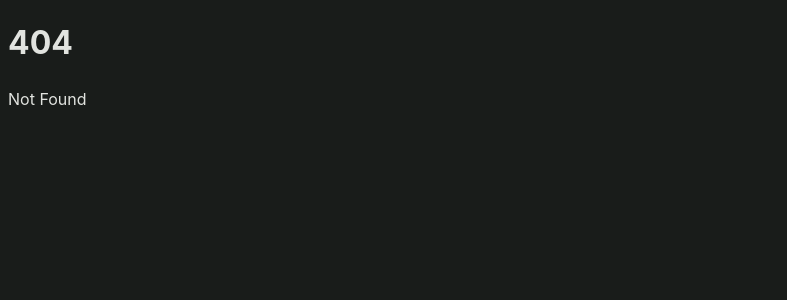
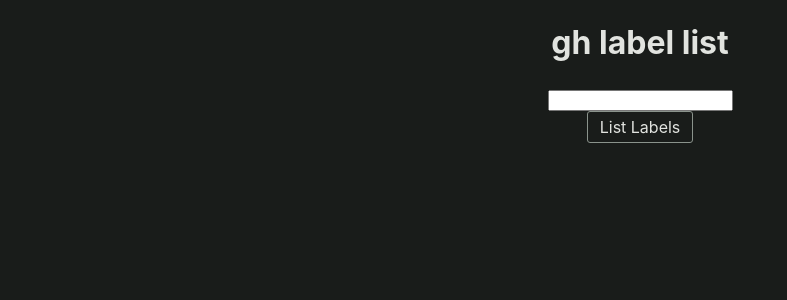
Before and after one commit to ferreira-tb/gh-label, a SvelteKit app: page /list in a window 1280 px wide. Before the commit this address had no page. Shown: the top 300 px of the page, without its empty margins (0-787 px from the left). Built offline with nearby package versions, Linux system fonts and the light colour scheme.

Commit message:
feat: create basic components

```diff
--- a/src-tauri/tauri.conf.json
+++ b/src-tauri/tauri.conf.json
@@ -36,7 +36,7 @@
       {
         "fullscreen": false,
         "resizable": false,
-        "title": "GitHub Label",
+        "title": "gh label",
         "width": 800,
         "height": 600
       }
--- a/src/app.css
+++ b/src/app.css
@@ -6,9 +6,12 @@
     sans-serif;
 
   --border-radius: 3px;
+  --box-shadow: 0 1px 2px 0 rgba(0 0 0 / 30%), 0 1px 3px 1px rgba(0 0 0 / 15%);
 
   --color-background: #191c1a;
   --color-on-background: #e1e3df;
+  --color-outline: #8a938c;
+  --color-primary: #c30;
 }
 
 html {
--- /dev/null
+++ b/src/index.d.ts
@@ -0,0 +1,5 @@
+interface RepoLabel {
+  color: string;
+  description: string;
+  name: string;
+}
--- /dev/null
+++ b/src/lib/components/Button.svelte
@@ -0,0 +1,29 @@
+<button type="button" class="button" on:click>
+  <slot />
+</button>
+
+<style>
+.button {
+  transition:
+    border-color 0.3s ease-in-out,
+    box-shadow 0.3s ease-in-out,
+    color 0.3s ease-in-out;
+  cursor: pointer;
+  border: 1px solid var(--color-outline);
+  border-radius: var(--border-radius);
+  background-color: transparent;
+  padding: 0.25em 0.75em;
+  min-width: 10ch;
+  min-height: 32px;
+  color: inherit;
+  font-size: 1em;
+  font-family: inherit;
+  text-align: center;
+}
+
+.button:hover {
+  box-shadow: var(--box-shadow);
+  border-color: var(--color-primary);
+  color: var(--color-primary);
+}
+</style>
--- /dev/null
+++ b/src/lib/components/Card.svelte
@@ -0,0 +1,55 @@
+<script lang="ts">
+export let title: string;
+export let description: string;
+</script>
+
+<div
+  class="card"
+  role="button"
+  tabindex="0"
+  on:click
+  on:keydown|preventDefault={(e) => {
+    if (e.key === 'Enter') e.currentTarget.click();
+  }}
+>
+  <div class="card-title">{title}</div>
+  <div class="card-description">{description}</div>
+</div>
+
+<style>
+.card {
+  display: flex;
+  flex-direction: column;
+  justify-content: center;
+  align-items: center;
+  cursor: pointer;
+  box-shadow: var(--box-shadow);
+  border-radius: var(--border-radius);
+  padding: 1rem;
+  overflow: hidden;
+}
+
+.card:hover {
+  transform: translateY(-0.25rem);
+  transition: transform 0.2s ease-in-out;
+}
+
+.card-title {
+  display: flex;
+  justify-content: flex-start;
+  align-items: center;
+  width: 100%;
+  font-weight: 500;
+  font-size: 1rem;
+}
+
+.card-description {
+  display: flex;
+  justify-content: flex-start;
+  align-items: center;
+  padding: 1rem;
+  width: 100%;
+  font-size: 0.875rem;
+  line-height: 1.25rem;
+}
+</style>
--- /dev/null
+++ b/src/lib/components/Input.svelte
@@ -0,0 +1,5 @@
+<script lang="ts">
+export let value = '';
+</script>
+
+<input type="text" bind:value />
--- /dev/null
+++ b/src/lib/stores.ts
@@ -0,0 +1,12 @@
+import { writable } from 'svelte/store';
+
+export const owner = writable(localStorage.getItem('gh-label:owner') ?? '');
+export const repo = writable(localStorage.getItem('gh-label:repo') ?? '');
+
+owner.subscribe((value) => {
+  localStorage.setItem('gh-label:owner', value);
+});
+
+repo.subscribe((value) => {
+  localStorage.setItem('gh-label:repo', value);
+});
--- a/src/routes/+layout.svelte
+++ b/src/routes/+layout.svelte
@@ -1,5 +1,26 @@
 <script>
-import "../app.css";
+import '../app.css';
+import { page } from '$app/stores';
+import Input from '$lib/components/Input.svelte';
+
+$: command = $page.url.pathname.split('/')[1];
 </script>
 
-<slot />
+<main class="fixed inset-0 flex flex-col items-center justify-start">
+  <h1 id="home-title">
+    <a href="/">gh label {command}</a>
+  </h1>
+
+  <div>
+    <Input />
+  </div>
+
+  <slot />
+</main>
+
+<style>
+#home-title:hover {
+  transition: color 0.3s ease-in-out;
+  color: var(--color-primary);
+}
+</style>
--- a/src/routes/+page.svelte
+++ b/src/routes/+page.svelte
@@ -1,4 +1,33 @@
-<h1>Welcome to SvelteKit</h1>
-<p>
-  Visit <a href="https://kit.svelte.dev">kit.svelte.dev</a> to read the documentation
-</p>
+<script lang="ts">
+import { goto } from '$app/navigation';
+import Card from '$lib/components/Card.svelte';
+
+const commands = [
+  {
+    title: 'clone',
+    description: 'Clone labels from a repository to another'
+  },
+  {
+    title: 'list',
+    description: 'Display labels in a GitHub repository'
+  }
+];
+</script>
+
+<div id="command-grid">
+  {#each commands as command}
+    <Card
+      on:click={() => goto(`/${command.title}`)}
+      title={command.title}
+      description={command.description}
+    />
+  {/each}
+</div>
+
+<style>
+#command-grid {
+  display: grid;
+  grid-template-columns: repeat(2, 300px);
+  gap: 1rem;
+}
+</style>
--- /dev/null
+++ b/src/routes/clone/+page.svelte
@@ -0,0 +1,11 @@
+<script>
+  // Add your script logic here
+</script>
+
+<div>
+  <!-- Add your content here -->
+</div>
+
+<style>
+  /* Add your styles here */
+</style>
--- /dev/null
+++ b/src/routes/list/+page.svelte
@@ -0,0 +1,19 @@
+<script>
+import Button from '$lib/components/Button.svelte';
+import { invoke } from '@tauri-apps/api';
+import { owner, repo } from '$lib/stores';
+
+function listLabels() {
+  invoke('list', { repo: `${$owner}/${$repo}` })
+    .then((res) => console.log(res))
+    .catch((err) => console.error(err));
+}
+</script>
+
+<div>
+  <Button on:click={listLabels}>List Labels</Button>
+</div>
+
+<style>
+/* Add your styles here */
+</style>
--- a/tsconfig.json
+++ b/tsconfig.json
@@ -1,6 +1,5 @@
 {
   "extends": "./.svelte-kit/tsconfig.json",
-  "include": ["src/**/*", "src/**/*.svelte"],
   "compilerOptions": {
     "target": "esnext",
     "lib": ["esnext", "dom"],
```
Also changed, not shown: 2 other files (tests, documents, lock files or other folders).
